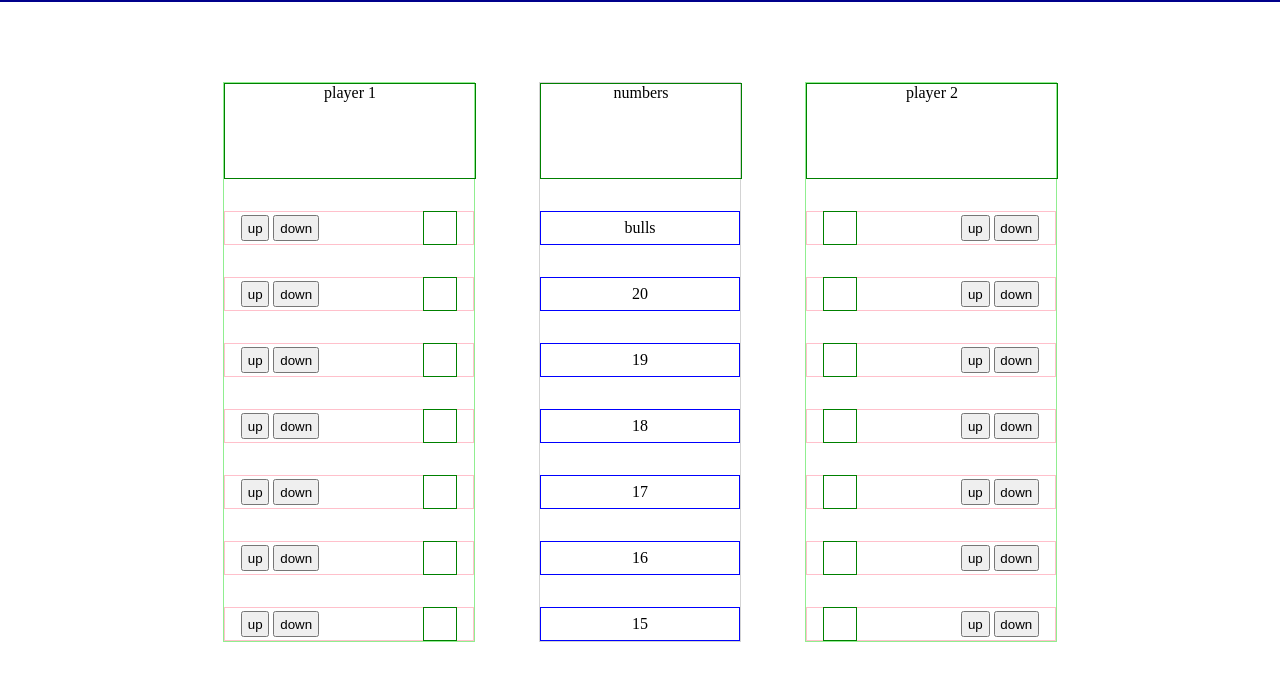
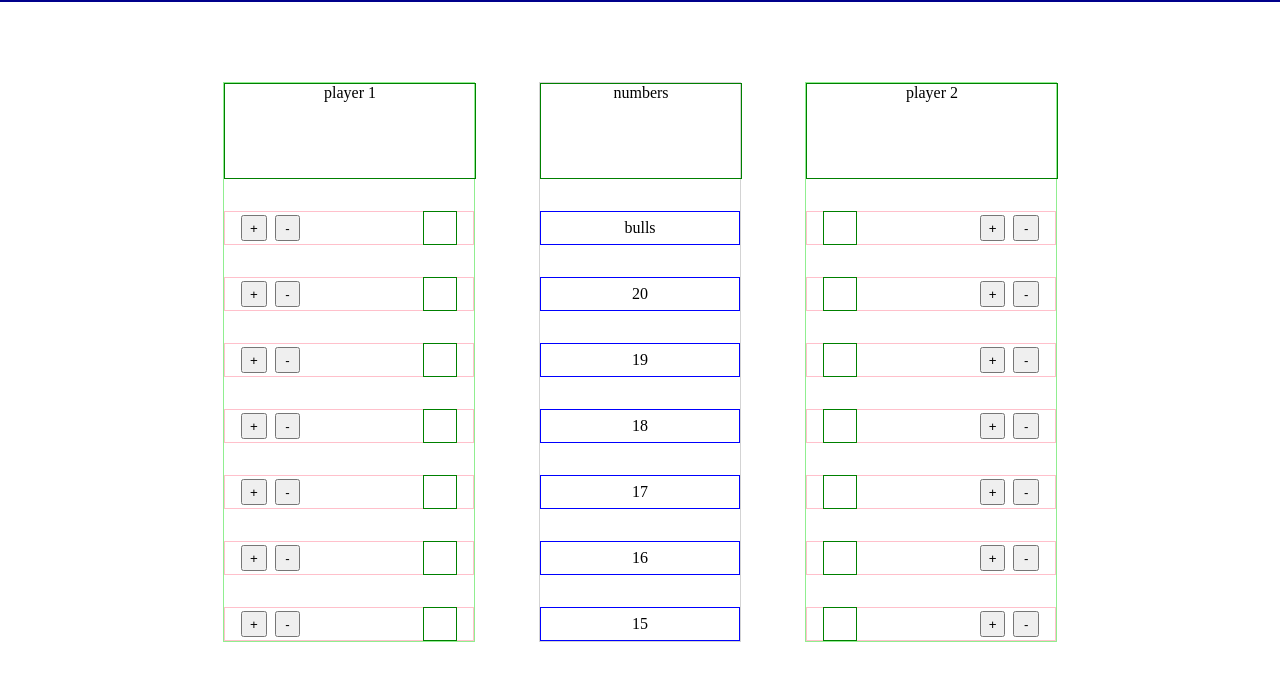
Before and after one commit to bambooOctopus/dart_score_card, a plain HTML site: page index.html in a window 1280 px wide. Shown: the part 46-726 px from the top of the page. Drawn offline with Linux system fonts and the light colour scheme.

Commit message:
button styling

```diff
--- a/index.html
+++ b/index.html
@@ -25,56 +25,56 @@
 
                     <li>
                         <div class="buttons">
-                            <button>up</button>
-                            <button>down</button>
+                            <button>+</button>
+                            <button>-</button>
                         </div>
                         <div class="tally"></div>
                     </li>
 
                     <li>
                         <div class="buttons">
-                            <button>up</button>
-                            <button>down</button>
+                            <button>+</button>
+                            <button>-</button>
                         </div>
                         <div class="tally"></div>
                     </li>
 
                     <li>
                         <div class="buttons">
-                            <button>up</button>
-                            <button>down</button>
+                            <button>+</button>
+                            <button>-</button>
                         </div>
                         <div class="tally"></div>
                     </li>
 
                     <li>
                         <div class="buttons">
-                            <button>up</button>
-                            <button>down</button>
+                            <button>+</button>
+                            <button>-</button>
                         </div>
                         <div class="tally"></div>
                     </li>
 
                     <li>
                         <div class="buttons">
-                            <button>up</button>
-                            <button>down</button>
+                            <button>+</button>
+                            <button>-</button>
                         </div>
                         <div class="tally"></div>
                     </li>
 
                     <li>
                         <div class="buttons">
-                            <button>up</button>
-                            <button>down</button>
+                            <button>+</button>
+                            <button>-</button>
                         </div>
                         <div class="tally"></div>
                     </li>
 
                     <li>
                         <div class="buttons">
-                            <button>up</button>
-                            <button>down</button>
+                            <button>+</button>
+                            <button>-</button>
                         </div>
                         <div class="tally"></div>
                     </li>
@@ -117,56 +117,56 @@
                     <li>
                         <div class="tally"></div>
                         <div class="buttons">
-                            <button>up</button>
-                            <button>down</button>
+                            <button>+</button>
+                            <button>-</button>
                         </div>
                     </li>
 
                     <li>
                         <div class="tally"></div>
                         <div class="buttons">
-                            <button>up</button>
-                            <button>down</button>
+                            <button>+</button>
+                            <button>-</button>
                         </div>
                     </li>
 
                     <li>
                         <div class="tally"></div>
                         <div class="buttons">
-                            <button>up</button>
-                            <button>down</button>
+                            <button>+</button>
+                            <button>-</button>
                         </div>
                     </li>
 
                     <li>
                         <div class="tally"></div>
                         <div class="buttons">
-                            <button>up</button>
-                            <button>down</button>
+                            <button>+</button>
+                            <button>-</button>
                         </div>
                     </li>
 
                     <li>
                         <div class="tally"></div>
                         <div class="buttons">
-                            <button>up</button>
-                            <button>down</button>
+                            <button>+</button>
+                            <button>-</button>
                         </div>
                     </li>
 
                     <li>
                         <div class="tally"></div>
                         <div class="buttons">
-                            <button>up</button>
-                            <button>down</button>
+                            <button>+</button>
+                            <button>-</button>
                         </div>
                     </li>
 
                     <li>
                         <div class="tally"></div>
                         <div class="buttons">
-                            <button>up</button>
-                            <button>down</button>
+                            <button>+</button>
+                            <button>-</button>
                         </div>
                     </li>
 
--- a/script.js
+++ b/script.js
@@ -0,0 +1 @@
+console.log(navigator.mediaDevices.getUserMedia(audio));
--- a/style.css
+++ b/style.css
@@ -56,12 +56,21 @@ li {
     flex-direction: column;
 }
 
-.buttons {
+
+
+button {
+    height: 1.6rem;
+    width: 1.6rem;
+
 
 }
 
-button {
-    padding: .2rem .3rem;
+.buttons {
+    display: flex;
+    flex-direction: row;
+    gap: .5rem;
+
+
 }
 
 .tally {
```
